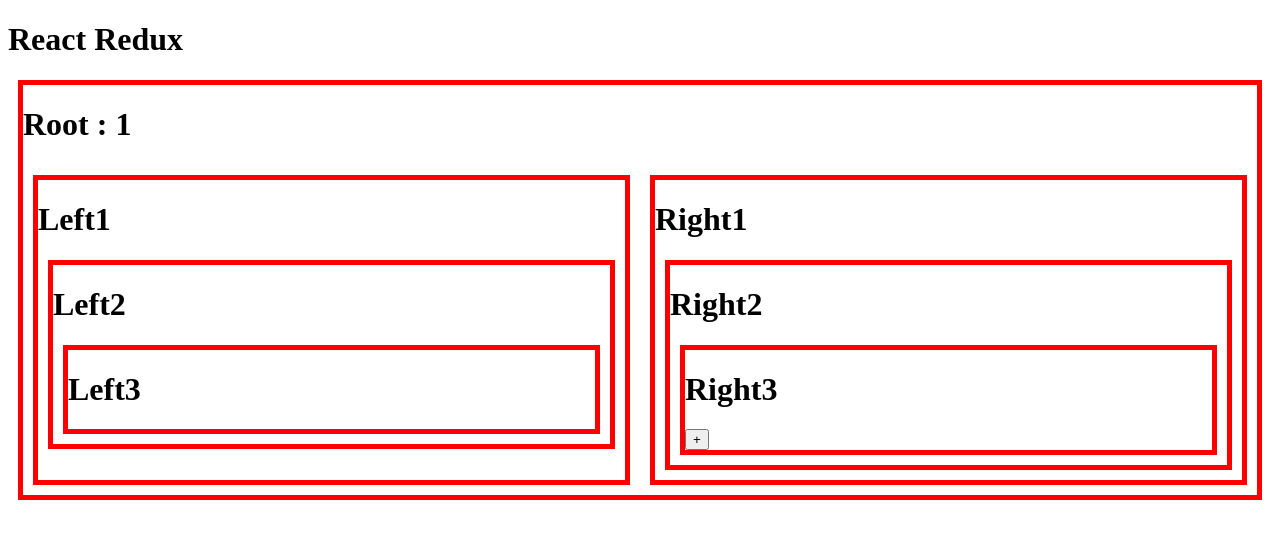
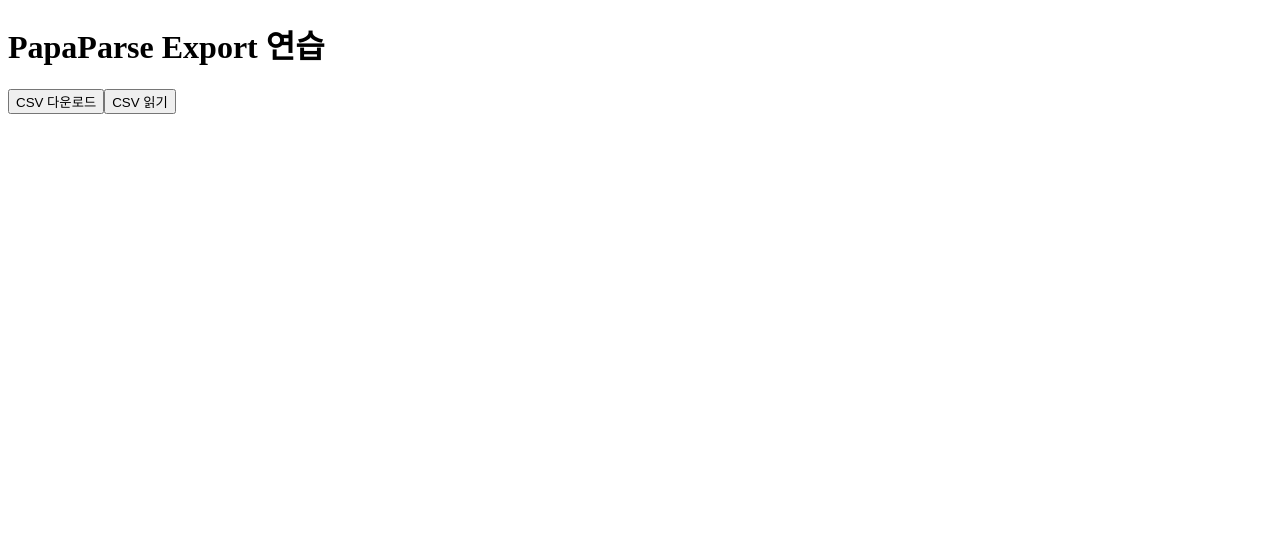
Before and after one commit to dx83/react_study_ls, a React (Vite) app: page / in a window 1280 px wide. Shown: the top 538 px of the page. Built offline with nearby package versions, Linux system fonts and the light colour scheme; no server answers.

Commit message:
study 260513 1

```diff
--- a/package.json
+++ b/package.json
@@ -10,6 +10,8 @@
     "preview": "vite preview"
   },
   "dependencies": {
+    "file-saver": "^2.0.5",
+    "papaparse": "^5.5.3",
     "react": "^19.2.5",
     "react-dom": "^19.2.5",
     "react-redux": "^9.2.0",
--- a/src/App.jsx
+++ b/src/App.jsx
@@ -5,6 +5,7 @@
 import Study_Reducer from './study/Study_Reducer';
 import Study_Redux from './study/Study_Redux';
 import Study_Redux2 from './study/Study_Redux2';
+import Study_PapaParse from './study/Study_PapaParse';
 
 const Study_Prev = () => {
   return (
@@ -15,6 +16,10 @@
       <ContextAPI />
       <Study_Reducer />
       <Study_Redux />
+
+
+
+      <Study_Redux2 />
     </>
 
   )
@@ -23,11 +28,12 @@
 const Study_Cur = () => {
   return (
     <>
-      <Study_Redux2 />
+      <Study_PapaParse />
     </>
   )
 }
 
+//==================
 const App = () => {
   return (
     <div>
@@ -35,5 +41,5 @@
     </div>
   );
 };
-
+//==================
 export default App;
--- /dev/null
+++ b/src/study/Study_PapaParse.jsx
@@ -0,0 +1,40 @@
+import { saveAs } from 'file-saver';
+import Papa from 'papaparse';
+
+const Study_PapaParse = () => {
+  const handleExport = () => {
+    const data = [
+      { Name: "김철수", Age: 25 },
+      { Name: "이영희", Age: 30 },
+      { Name: "장순자", Age: 40 },
+    ];
+    // 1. csv 문자열 변환
+    const csv = Papa.unparse(data);
+    // 2. Blob 생성 (한글 깨짐 방지 BOM 추가)
+    const blob = new Blob(["\ufeff" + csv], { type: 'text/csv;charset=utf-8;' });
+    // 3. FIleSaver의 savaAs 함수 사용
+    // 자동으로 링크 생성, 클릭, 다운로드, 메모리 해제까지 처리
+    saveAs(blob, 'data.csv');
+  };
+
+  const loadLocalCsv = () => {
+    Papa.parse("/data.csv", { // public 폴더 기준 경로
+      download: true,
+      header: true,
+      complete: (results) => {
+        console.log(results.data);
+        console.log(results.data[2].Name);
+      }
+    });
+  };
+
+  return (
+    <div>
+      <h1>PapaParse Export 연습</h1>
+      <button onClick={handleExport}>CSV 다운로드</button>
+      <button onClick={loadLocalCsv}>CSV 읽기</button>
+    </div>
+  );
+};
+
+export default Study_PapaParse;
```
Also changed, not shown: public/data.csv (added), 1 other file (tests, documents, lock files or other folders).
